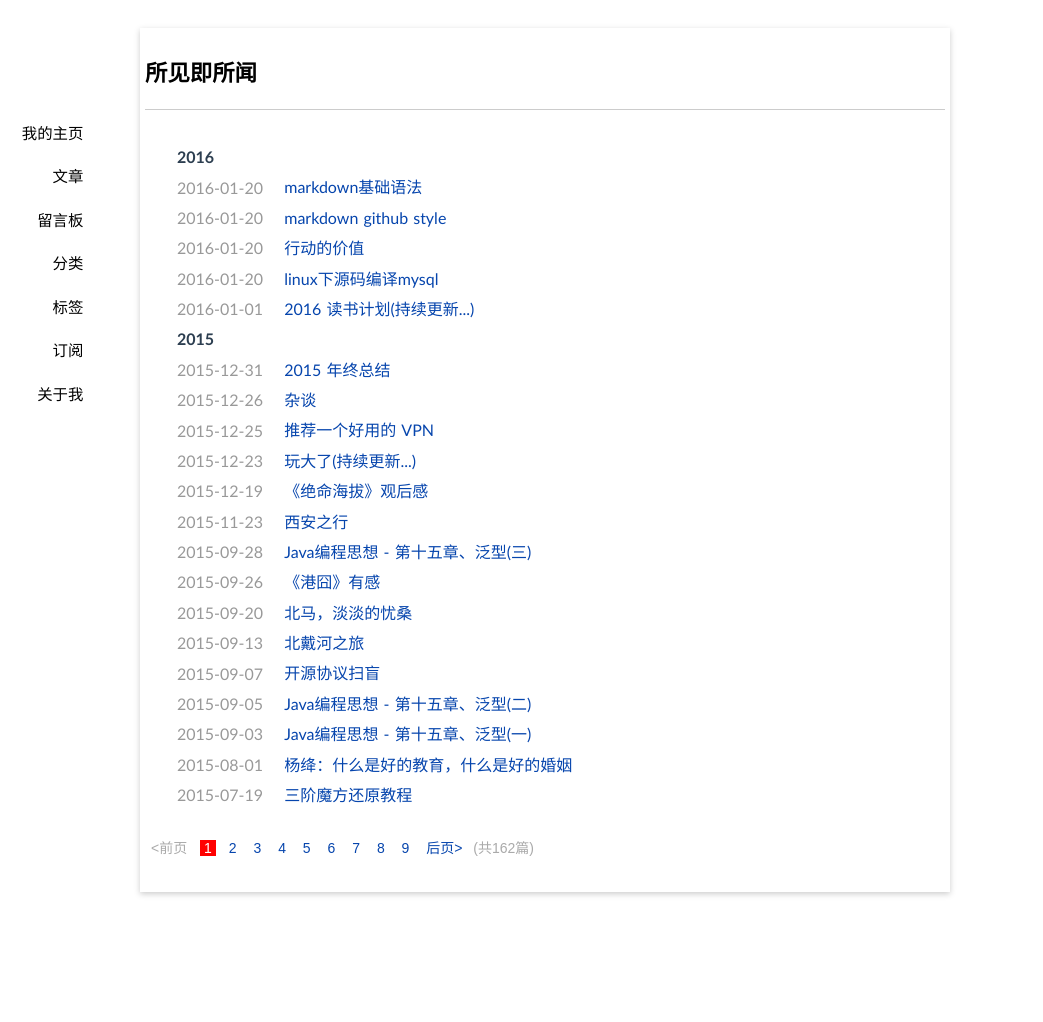
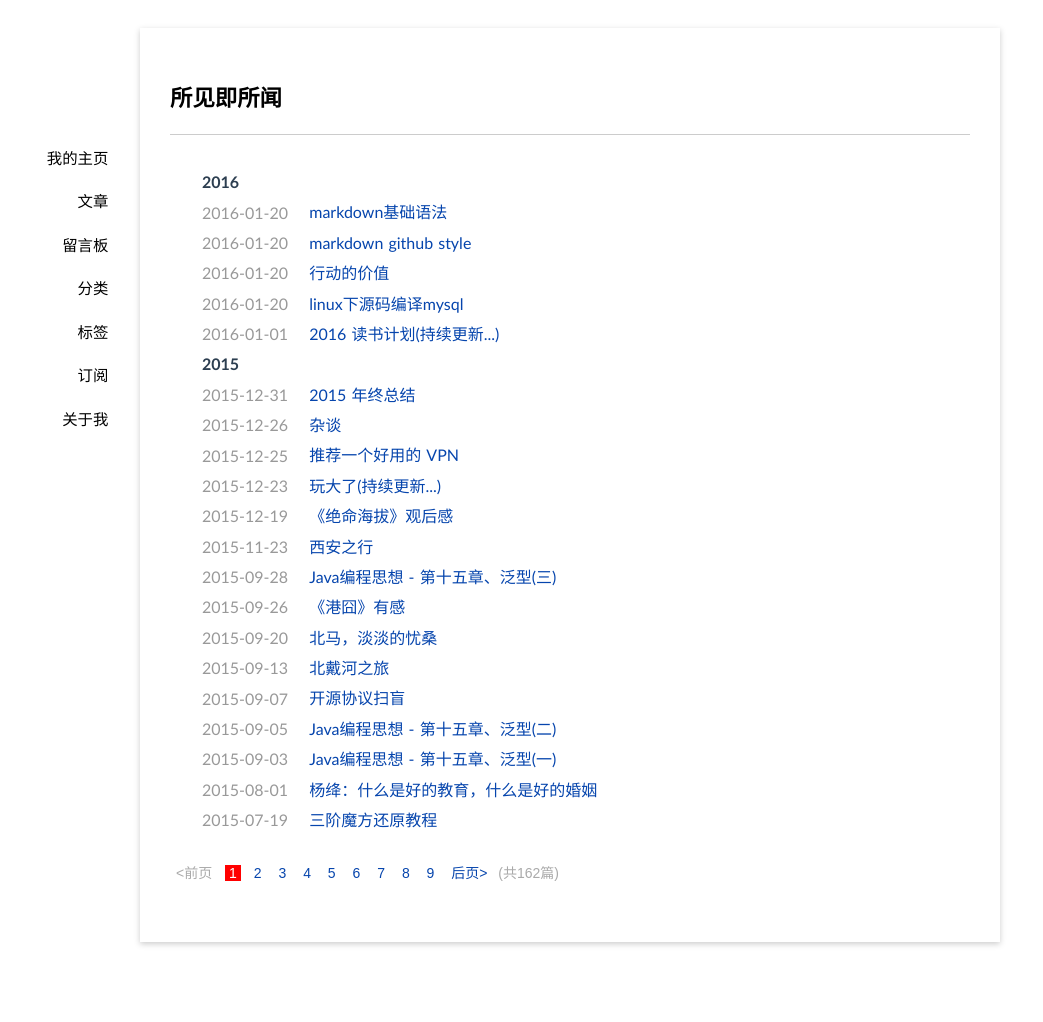
Before and after one commit to jzoe/post, a Jekyll site: the page built from index.html, in a window 1280 px wide. Shown: the whole page, without its empty margins (0-1043 px from the left). Built offline with Jekyll 4.4.1, drawn with Linux system fonts in a browser that asks for light colours; Markdown is read by kramdown in place of the engine named in the settings; the list of posts is cut into pages by our own code; before the commit the page ends 972 px from its top, so only the background shows below that.

Commit message:
fix bugs

```diff
--- a/media/css/style.css
+++ b/media/css/style.css
@@ -58,7 +58,7 @@ td, th { padding:5px 10px; border:1px solid #886; background:#efefef; }
     width: 800px;
     float: left;
     background: #fff;
-    padding: 5px;
+    padding: 30px;
     box-shadow: 0 2px 6px #ccc;
 }
 
```
